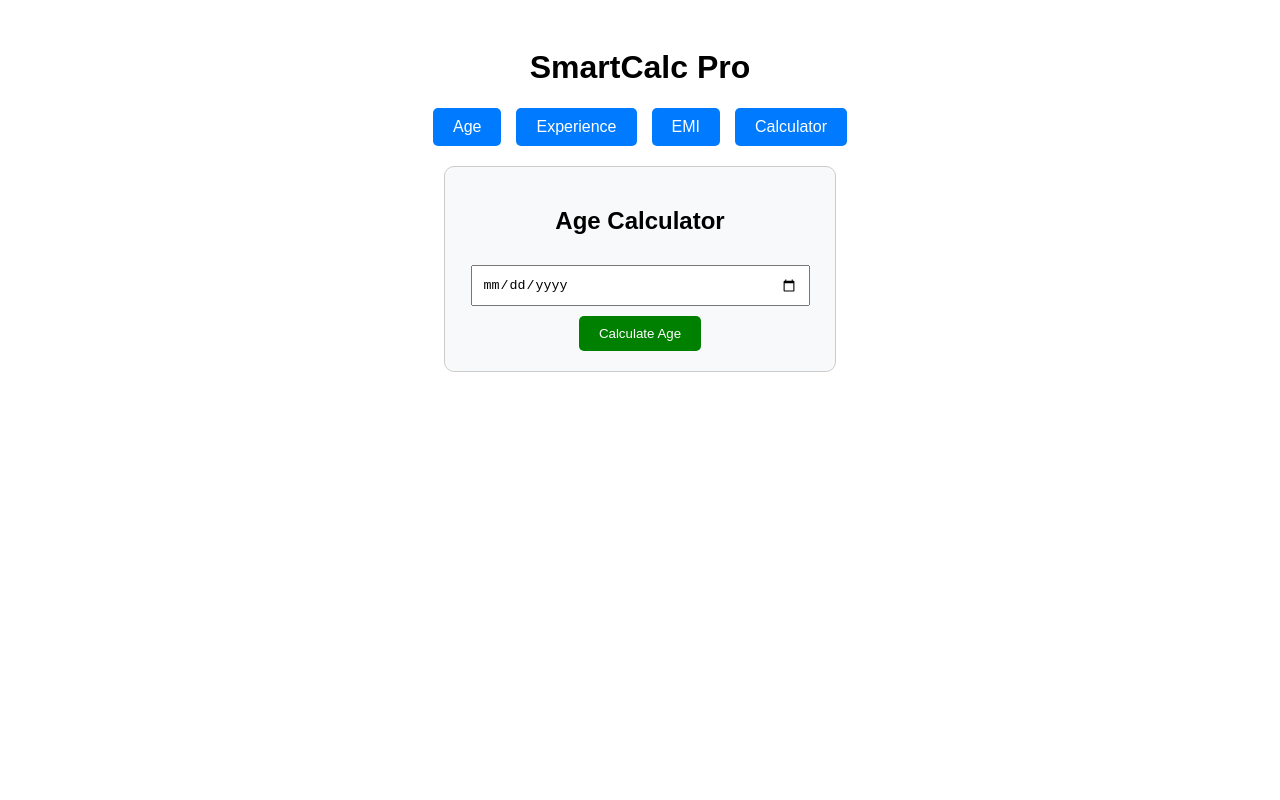
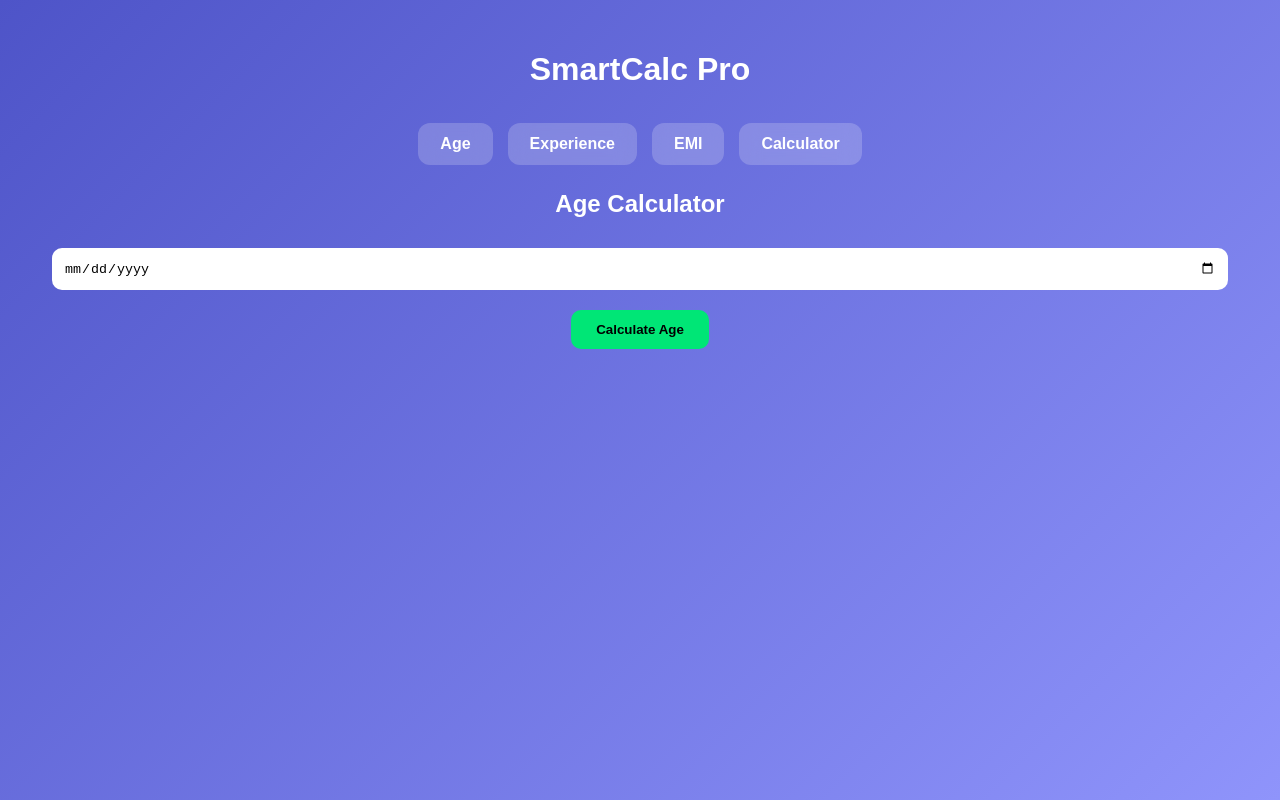
Before and after one commit to Adarsh-shet/SmartCalcPro-frontend, a React (Create React App) app: page / in a window 1280 px wide. Built offline with nearby package versions, Linux system fonts and the light colour scheme.

Commit message:
Update App.css
lkj

```diff
--- a/src/App.css
+++ b/src/App.css
@@ -1,50 +1,79 @@
+body {
+  background: linear-gradient(135deg, #4e54c8, #8f94fb);
+  min-height: 100vh;
+  margin: 0;
+  padding: 0;
+  font-family: 'Poppins', sans-serif;
+}
+
 .App {
   text-align: center;
-  font-family: Arial, sans-serif;
-  padding: 20px;
+  color: white;
+  padding-top: 30px;
 }
 
 .navbar {
+  margin: 25px auto;
   display: flex;
+  gap: 15px;
   justify-content: center;
-  gap: 15px;
-  margin-bottom: 20px;
 }
 
 .navbar button {
-  padding: 10px 20px;
-  background-color: #007bff;
+  background: rgba(255, 255, 255, 0.2);
   border: none;
-  border-radius: 5px;
+  padding: 12px 22px;
+  border-radius: 12px;
+  backdrop-filter: blur(10px);
   color: white;
-  cursor: pointer;
   font-size: 16px;
+  transition: 0.3s;
 }
 
 .navbar button:hover {
-  background-color: #0056b3;
+  background: rgba(255, 255, 255, 0.4);
+  transform: scale(1.05);
 }
 
-.calculator-box {
-  border: 1px solid #ccc;
-  padding: 20px;
+.card {
+  width: 380px;
   margin: 20px auto;
-  width: 350px;
-  border-radius: 10px;
-  background: #f8f9fa;
+  background: rgba(255, 255, 255, 0.15);
+  padding: 25px;
+  border-radius: 20px;
+  backdrop-filter: blur(12px);
+  box-shadow: 0 8px 20px rgba(0,0,0,0.2);
+  color: white;
 }
 
 input, select {
   width: 90%;
-  padding: 10px;
+  padding: 12px;
   margin: 10px 0;
+  border-radius: 10px;
+  border: none;
+  outline: none;
 }
 
 button {
-  padding: 10px 20px;
-  background: green;
-  color: white;
+  padding: 12px 25px;
+  background: #00e676;
   border: none;
-  border-radius: 5px;
+  color: black;
+  font-weight: bold;
+  border-radius: 10px;
   cursor: pointer;
+  margin-top: 10px;
+  transition: 0.3s;
 }
+
+button:hover {
+  background: #00c853;
+  transform: scale(1.05);
+}
+
+.result {
+  font-size: 20px;
+  margin-top: 15px;
+  font-weight: bold;
+}
```
